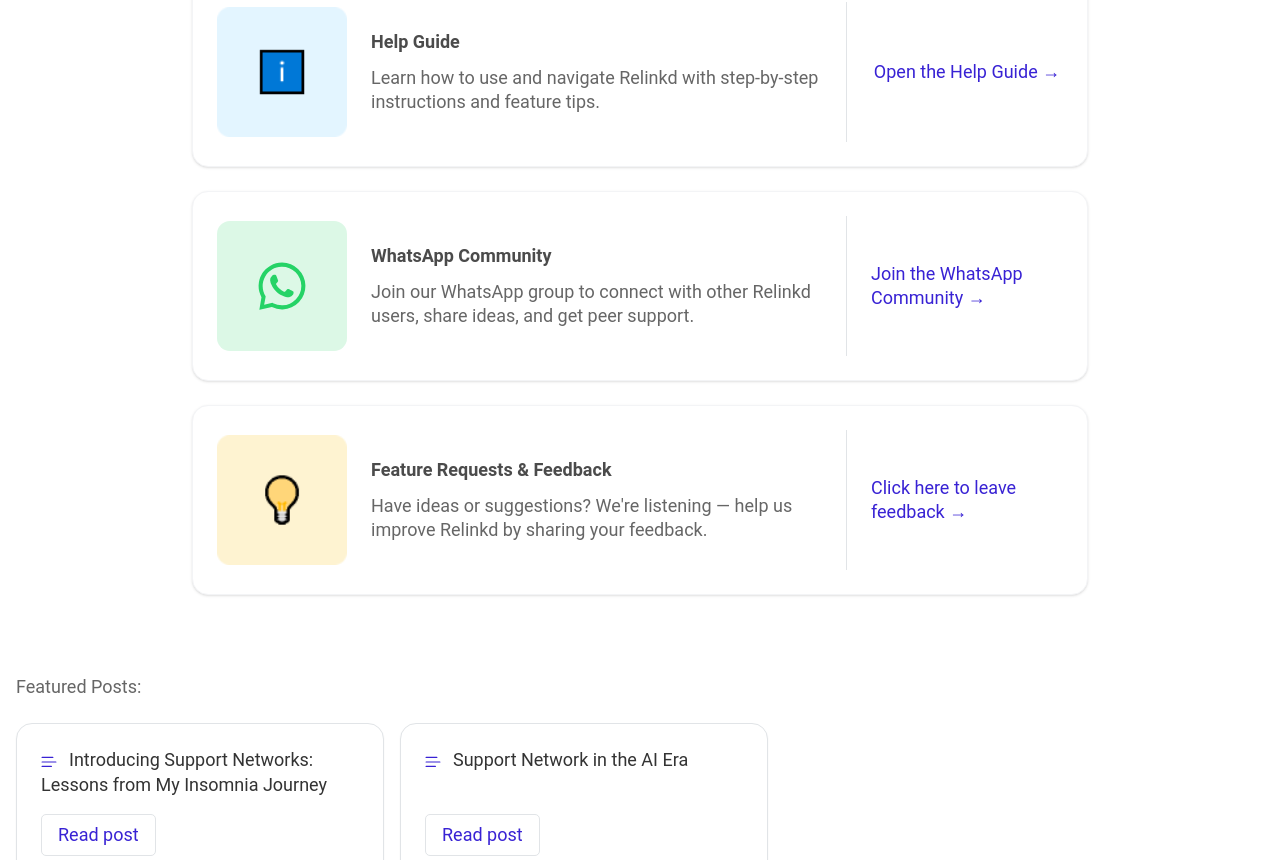
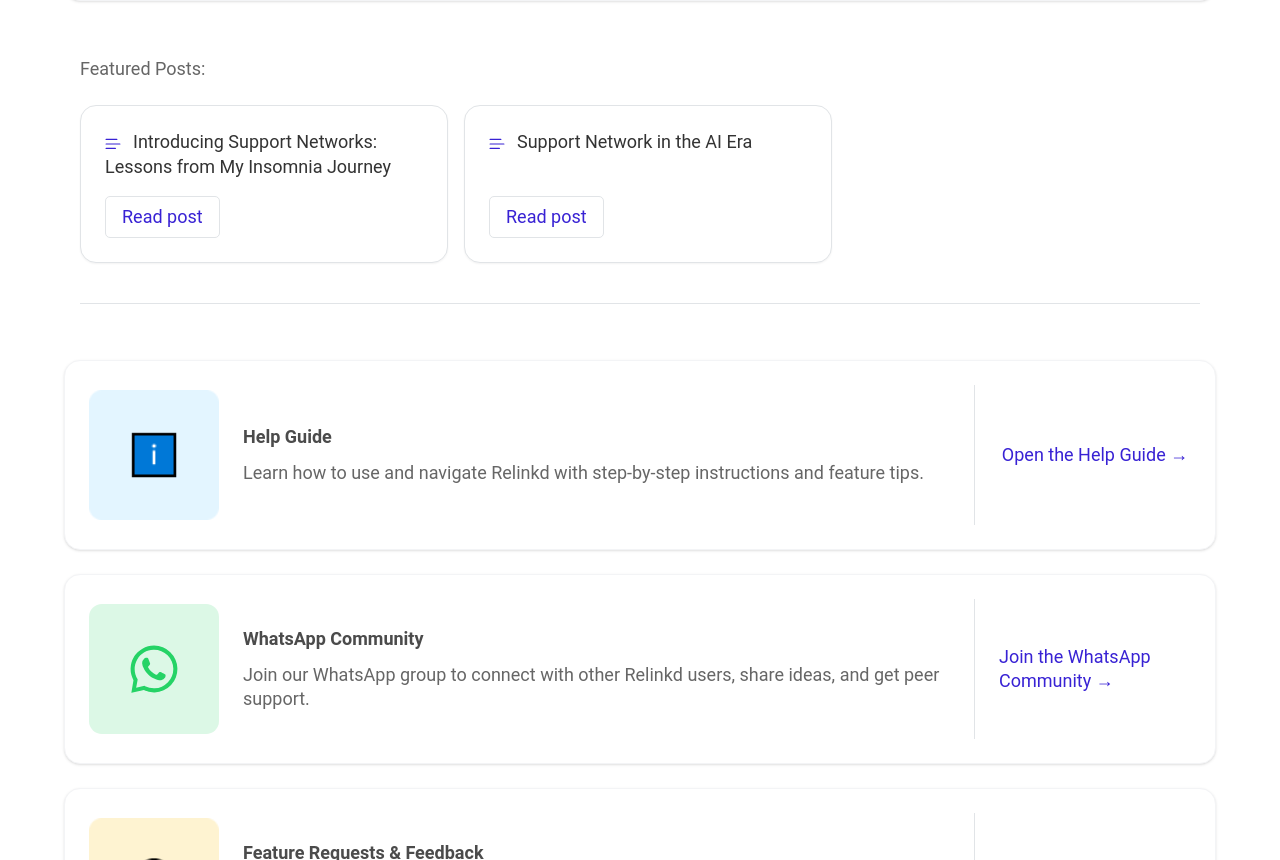
Before and after one commit to EvdokiyaDanova/relinkd-clone, a React (Vite) app: page /help-community in a window 1280 px wide. Shown: the part 580-1440 px from the top of the page. Built offline with nearby package versions, Linux system fonts and the light colour scheme.

Commit message:
Fix style on featurePosts, helpCommunity and linkcard

```diff
--- a/src/components/FeaturedPosts.jsx
+++ b/src/components/FeaturedPosts.jsx
@@ -11,7 +11,7 @@ const FeaturedPosts = ({ posts }) => {
         </h2>
 
         {/* Posts Flex */}
-        <div className="flex flex-wrap justify-start items-stretch gap-4 pb-4 border-b border-borderGrey">
+        <div className="flex flex-wrap justify-start items-stretch gap-4 pb-10 border-b border-borderGrey">
           {posts && posts.map((post, index) => (
             <div
               key={index}
--- a/src/components/LinkCard.jsx
+++ b/src/components/LinkCard.jsx
@@ -2,7 +2,7 @@ import React from 'react';
 
 const LinkCard = ({ icon, title, description, linkText, linkHref }) => {
   return (
-    <div className="w-full max-w-4xl mx-auto p-4 md:p-6 bg-white rounded-2xl shadow border border-gray-100">
+    <div className="w-full p-4 md:p-6 bg-white rounded-2xl shadow border border-gray-100">
       <div className="flex flex-col md:flex-row md:items-center gap-4 md:gap-6">
         {/* Left side - Icon and Content */}
         <div className="flex flex-col md:flex-row md:items-center gap-4 md:gap-6 flex-1">
--- a/src/pages/HelpCommunity.jsx
+++ b/src/pages/HelpCommunity.jsx
@@ -16,8 +16,9 @@ export default function HelpCommunity() {
         showViberLink={false}
       />
 
-      <div className="w-full pb-12 px-4">
-        <div className="max-w-7xl mx-auto space-y-6">
+      <div className="w-full py-12 px-4">
+        <div className="max-w-[1152px] mx-auto">
+          <div className="space-y-6">
             <LinkCard
               icon={Icon1}
               title="The Relinkd Blog: Support Networks in the AI Era"
@@ -25,7 +26,18 @@ export default function HelpCommunity() {
               linkText="Read the Blog on Substack →"
               linkHref={LINKS.BLOG}
             />
-
+           <FeaturedPosts
+            posts={[
+              {
+                title: "Introducing Support Networks: Lessons from My Insomnia Journey",
+                href: "https://relinkd.substack.com/p/introducing-support-networks-lessons"
+              },
+              {
+                title: "Support Network in the AI Era",
+                href: "https://relinkd.substack.com/p/support-networks-in-the-ai-era"
+              }
+            ]}
+          />
             <LinkCard
               icon={Icon2}
               title="Help Guide"
@@ -50,20 +62,12 @@ export default function HelpCommunity() {
               linkHref={LINKS.GET_STARTED}
             />
           </div>
+
+
+
+
         </div>
-
-      <FeaturedPosts
-        posts={[
-          {
-            title: "Introducing Support Networks: Lessons from My Insomnia Journey",
-            href: "https://relinkd.substack.com/p/introducing-support-networks-lessons"
-          },
-          {
-            title: "Support Network in the AI Era",
-            href: "https://relinkd.substack.com/p/support-networks-in-the-ai-era"
-          }
-        ]}
-      />
+      </div>
     </>
   );
 }
```
Lines whose indentation alone changed are shown as unchanged.
